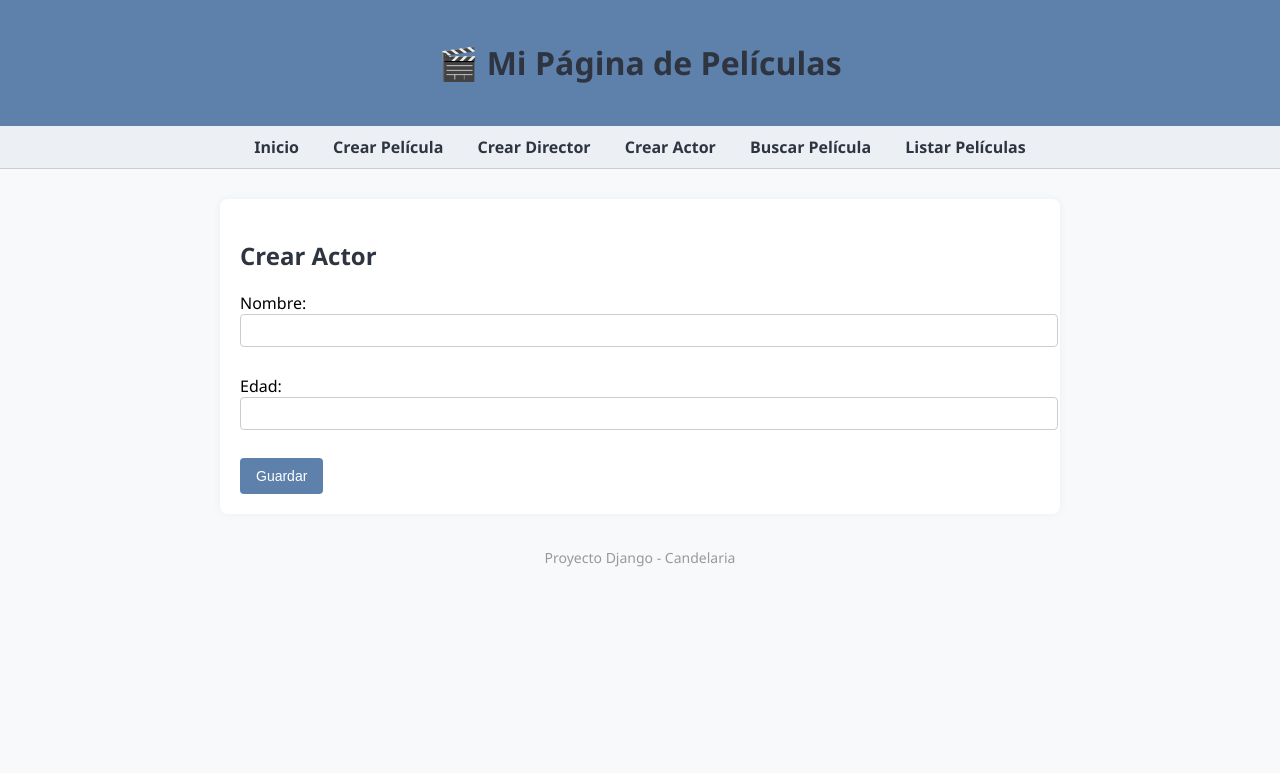
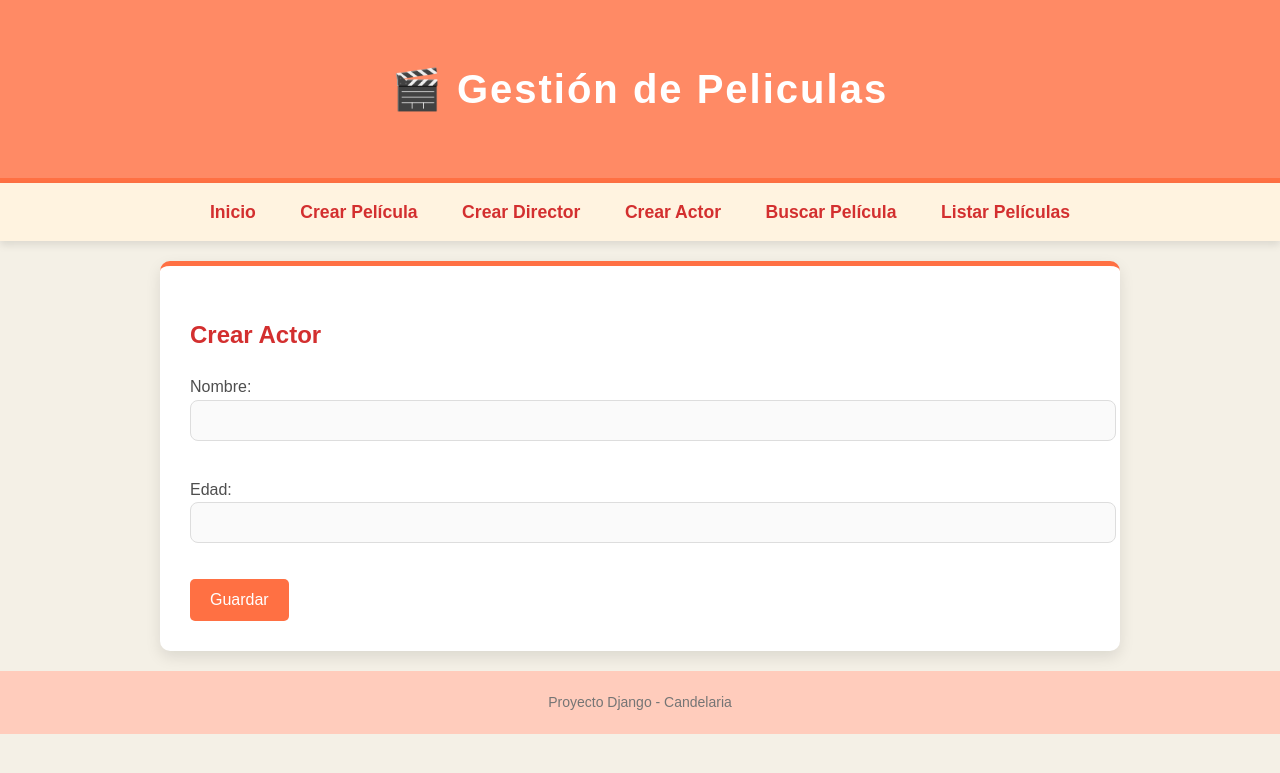
Before and after one commit to CandeArra/mi_primera_app, a Django app: page /crear-resena/ in a window 1280 px wide. Shown: the top 773 px of the page. Run offline with Django 5.2, Linux system fonts and the light colour scheme.

Commit message:
ultimos cambio, agregado de comentarios

```diff
--- a/mi_primer_app/peliculas/apps.py
+++ b/mi_primer_app/peliculas/apps.py
@@ -1,5 +1,4 @@
 from django.apps import AppConfig
-
 
 class MiPrimerAppConfig(AppConfig):
     default_auto_field = 'django.db.models.BigAutoField'
--- a/mi_primer_app/peliculas/models.py
+++ b/mi_primer_app/peliculas/models.py
@@ -1,5 +1,6 @@
 from django.db import models
 
+# Modelo para representar una Película
 class Pelicula(models.Model):
     titulo = models.CharField(max_length=100)
     anio = models.IntegerField()
@@ -8,6 +9,7 @@ class Pelicula(models.Model):
     def __str__(self):
         return f"{self.titulo} - {self.genero}"
 
+# Modelo para representar un Director
 class Director(models.Model):
     nombre = models.CharField(max_length=100)
     nacionalidad = models.CharField(max_length=50)
@@ -15,6 +17,7 @@ class Director(models.Model):
     def __str__(self):
         return f"{self.nombre} - {self.nacionalidad}"
 
+# Modelo para representar un Actor
 class Actor(models.Model):
     nombre = models.CharField(max_length=100)
     edad = models.IntegerField()
--- a/mi_primer_app/peliculas/templates/peliculas/base.html
+++ b/mi_primer_app/peliculas/templates/peliculas/base.html
@@ -2,99 +2,134 @@
 <html lang="es">
 <head>
     <meta charset="UTF-8">
+    <meta name="viewport" content="width=device-width, initial-scale=1.0">
     <title>{% block title %}Películas{% endblock %}</title>
     <style>
+        /* Estilo global */
         body {
-            font-family: 'Segoe UI', Tahoma, Geneva, Verdana, sans-serif;
+            font-family: 'Arial', sans-serif;
             margin: 0;
             padding: 0;
-            background-color: #f8f9fa;
+            background-color: #f4f0e6; /* Fondo cálido suave */
+            color: #4e4e4e;
+            line-height: 1.6;
         }
 
+        /* Cabecera */
         header {
-            background-color: #5e81ac;
+            background-color: #ff8a65; /* Naranja cálido */
             color: white;
-            padding: 20px;
+            padding: 30px;
             text-align: center;
+            box-shadow: 0 4px 10px rgba(0, 0, 0, 0.1);
+            border-bottom: 5px solid #ff7043; /* Naranja más oscuro */
         }
 
+        header h1 {
+            font-size: 2.5rem;
+            letter-spacing: 2px;
+        }
+
+        /* Barra de navegación */
         nav {
-            background-color: #eceff4;
-            padding: 10px;
+            background-color: #fff3e0; /* Crema cálida */
+            padding: 15px 20px;
             text-align: center;
-            border-bottom: 1px solid #ccc;
+            box-shadow: 0 4px 8px rgba(0, 0, 0, 0.1);
         }
 
         nav a {
-            margin: 0 15px;
+            margin: 0 20px;
             text-decoration: none;
-            color: #2e3440;
+            color: #d32f2f; /* Rojo cálido */
             font-weight: bold;
-            transition: color 0.3s;
+            font-size: 1.1rem;
+            transition: color 0.3s, transform 0.2s;
         }
 
         nav a:hover {
-            color: #5e81ac;
+            color: #ff8a65; /* Naranja cálido al hacer hover */
+            transform: scale(1.1);
         }
 
+        /* Contenido principal */
         main {
-            padding: 20px;
-            max-width: 800px;
-            margin: 0 auto;
+            padding: 30px;
+            max-width: 900px;
+            margin: 20px auto;
             background-color: white;
-            box-shadow: 0 0 10px rgba(0,0,0,0.05);
-            border-radius: 8px;
-            margin-top: 30px;
+            box-shadow: 0 6px 15px rgba(0, 0, 0, 0.1);
+            border-radius: 10px;
+            border-top: 5px solid #ff7043;
         }
 
-        h1, h2 {
-            color: #2e3440;
+        main h1, main h2 {
+            color: #d32f2f;
         }
 
+        /* Botones */
         button, input[type="submit"] {
-            background-color: #5e81ac;
+            background-color: #ff7043; /* Naranja cálido */
             color: white;
             border: none;
-            padding: 10px 16px;
-            border-radius: 4px;
+            padding: 12px 20px;
+            border-radius: 5px;
             cursor: pointer;
-            font-size: 14px;
-            transition: background-color 0.3s;
+            font-size: 1rem;
+            transition: background-color 0.3s, transform 0.2s;
         }
 
         button:hover, input[type="submit"]:hover {
-            background-color: #4c679c;
+            background-color: #ff5722; /* Rojo cálido más oscuro */
+            transform: scale(1.05);
         }
 
+        /* Formulario */
         form input, form select, form textarea {
             width: 100%;
-            padding: 8px;
-            margin-bottom: 12px;
-            border: 1px solid #ccc;
-            border-radius: 4px;
+            padding: 12px;
+            margin-bottom: 20px;
+            border: 1px solid #ddd;
+            border-radius: 8px;
+            background-color: #fafafa; /* Fondo de formulario claro */
         }
 
+        form input:focus, form select:focus, form textarea:focus {
+            border-color: #ff7043;
+            box-shadow: 0 0 5px rgba(255, 112, 67, 0.5);
+        }
+
+        /* Lista de elementos */
         ul {
             list-style: none;
             padding: 0;
         }
 
         ul li {
-            padding: 8px;
-            border-bottom: 1px solid #ddd;
+            padding: 12px;
+            background-color: #fff8e1; /* Fondo cálido claro */
+            border-bottom: 1px solid #f4b400; /* Amarillo suave */
+            border-radius: 5px;
+            margin-bottom: 8px;
         }
 
+        /* Pie de página */
         footer {
             text-align: center;
             padding: 20px;
             font-size: 14px;
-            color: #999;
+            color: #757575;
+            background-color: #ffccbc; /* Color de fondo suave */
+        }
+
+        footer p {
+            margin: 0;
         }
     </style>
 </head>
 <body>
     <header>
-        <h1>🎬 Mi Página de Películas</h1>
+        <h1>🎬 Gestión de Peliculas</h1>
     </header>
 
     <nav>
--- a/mi_primer_app/peliculas/views.py
+++ b/mi_primer_app/peliculas/views.py
@@ -2,7 +2,7 @@ from django.shortcuts import render, redirect
 from .models import Pelicula, Director, Actor
 from .forms import PeliculaForm, DirectorForm, ActorForm, BusquedaPeliculaForm
 
-
+# Vista principal mostrando actores y directores
 def home(request):
     actores = Actor.objects.all()
     directores = Director.objects.all()
@@ -11,6 +11,7 @@ def home(request):
         'directores': directores
     })
 
+# Vista para crear una nueva película
 def crear_pelicula(request):
     if request.method == 'POST':
         form = PeliculaForm(request.POST)
@@ -21,6 +22,7 @@ def crear_pelicula(request):
         form = PeliculaForm()
     return render(request, 'peliculas/formulario.html', {'form': form, 'titulo': 'Crear Película'})
 
+# Vista para crear un nuevo director
 def crear_director(request):
     if request.method == 'POST':
         form = DirectorForm(request.POST)
@@ -31,7 +33,8 @@ def crear_director(request):
         form = DirectorForm()
     return render(request, 'peliculas/formulario.html', {'form': form, 'titulo': 'Crear Director'})
 
-def crear_resena(request):  # en este caso usás Actor como "reseña" para cumplir la consigna
+# Vista para crear un nuevo actor
+def crear_resena(request):
     if request.method == 'POST':
         form = ActorForm(request.POST)
         if form.is_valid():
@@ -41,6 +44,7 @@ def crear_resena(request):  # en este caso usás Actor como "reseña" para cumpl
         form = ActorForm()
     return render(request, 'peliculas/formulario.html', {'form': form, 'titulo': 'Crear Actor'})
 
+# Vista para buscar películas por título
 def buscar_pelicula(request):
     resultado = None
     if request.method == 'POST':
@@ -52,6 +56,7 @@ def buscar_pelicula(request):
         form = BusquedaPeliculaForm()
     return render(request, 'peliculas/busqueda.html', {'form': form, 'resultado': resultado})
 
+# Vista para listar todas las películas
 def listar_peliculas(request):
     peliculas = Pelicula.objects.all()
     return render(request, 'peliculas/listar.html', {'peliculas': peliculas})
```
Also changed, not shown: mi_primer_app/peliculas/urls.py (+11 -0 lines).
